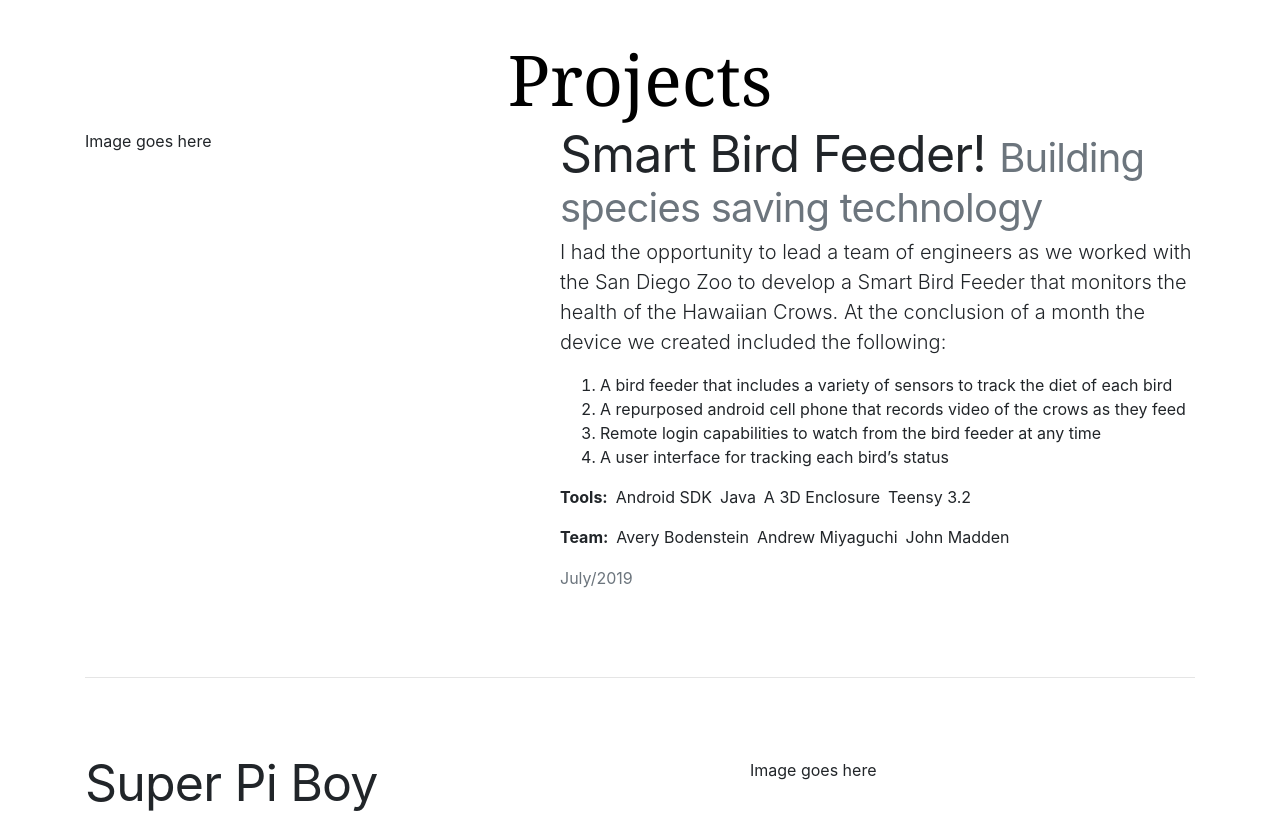
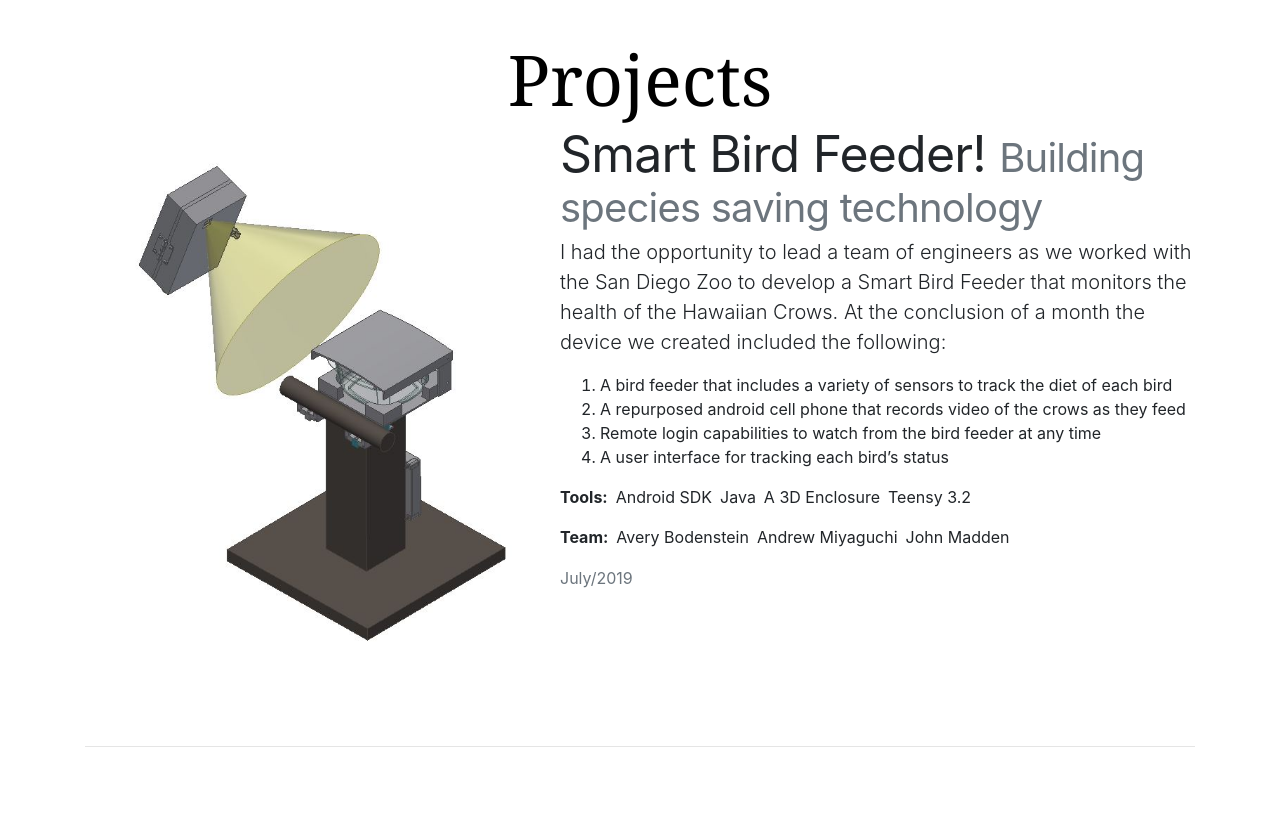
Before and after one commit to schretzilla/Website-3.0, a React (Create React App) app: page / in a window 1280 px wide. Shown: the part 3900-4713 px from the top of the page. Built offline with nearby package versions, Linux system fonts and the light colour scheme; the HTML template or start-up script is replaced by a standard one.

Commit message:
added project images to content

```diff
--- a/src/Projects/components/Project.js
+++ b/src/Projects/components/Project.js
@@ -29,8 +29,12 @@ const Project = props => {
   });
 
   const imageColumn = (
-    <Col sm={12} md={5}>
-      Image goes here
+    <Col sm={{ order: 1, span: 12 }} md={{ order: 0, span: 5 }}>
+      <img
+        className="img-fluid"
+        src={projectData.image.src}
+        alt={projectData.image.name}
+      />
     </Col>
   );
 
```
